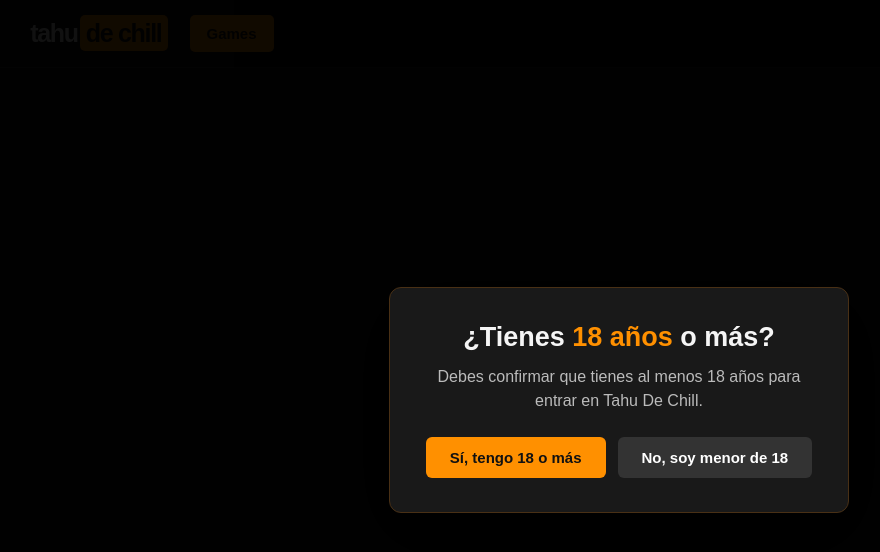
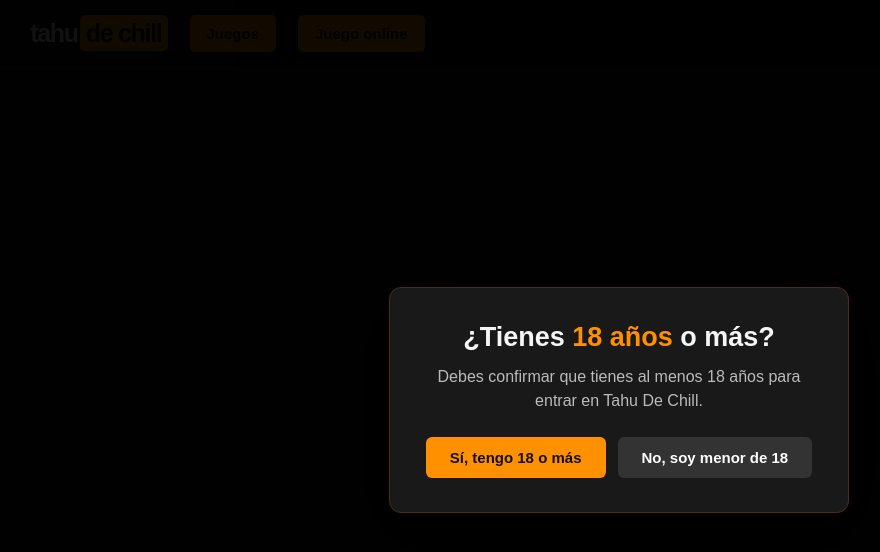
Before and after one commit to anthhdd/tc, a plain HTML site: page index.html in a window 1280 px wide. Shown: the whole page, without its empty margins (21-901 px from the left). Drawn offline with Linux system fonts and the light colour scheme.

Commit message:
Traducir navegación y añadir Juego online

```diff
--- a/index.html
+++ b/index.html
@@ -31,7 +31,8 @@ footer{border-top:1px solid var(--line);padding:20px;text-align:center;color:#77
 <body>
 <header>
   <a class="brand" href="./" aria-label="Tahu De Chill inicio">tahu<span>de chill</span></a>
-  <a class="nav-button" href="./games/">Games</a>
+  <a class="nav-button" href="./games/">Juegos</a>
+  <a class="nav-button" href="./juego-online/">Juego online</a>
 </header>
 <main></main>
 <footer>© 2026 Tahu De Chill</footer>
```
